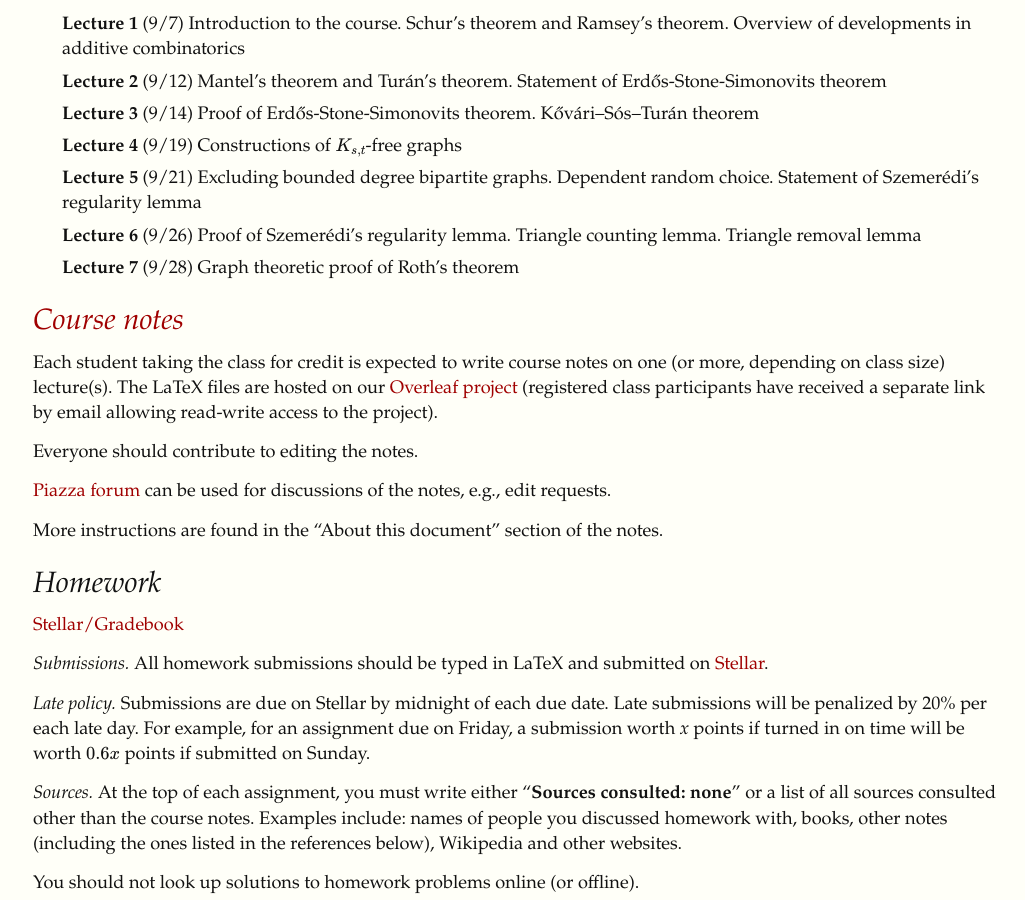
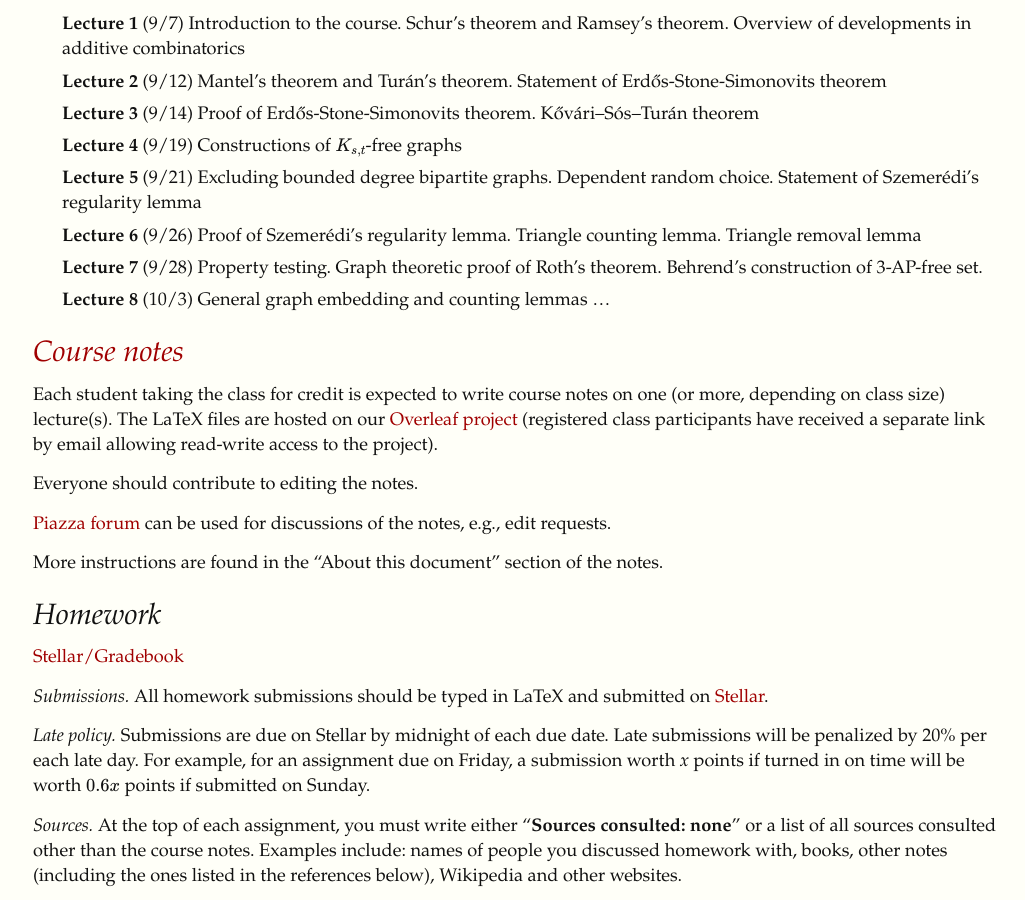
Before and after one commit to yufeizhao/yufeizhao.github.io, a Jekyll site: the page built from gtac/index.md, in a window 1280 px wide and 900 px high, scrolled down 1344 px. Shown: the whole window, without its empty margins (122-1147 px from the left). Built offline with Jekyll 4.4.1, drawn with Linux system fonts in a browser that asks for light colours; nearby versions of some CDN libraries; formulas are drawn with MathJax 3.

Commit message:
pset 2 new problems

```diff
--- a/gtac/index.md
+++ b/gtac/index.md
@@ -54,7 +54,8 @@ Although the course will be largely divided into two parts (graph theory in the
 - **Lecture 4** (9/19) Constructions of $K_{s,t}$-free graphs
 - **Lecture 5** (9/21) Excluding bounded degree bipartite graphs. Dependent random choice. Statement of Szemerédi's regularity lemma
 - **Lecture 6** (9/26) Proof of Szemerédi's regularity lemma. Triangle counting lemma. Triangle removal lemma
-- **Lecture 7** (9/28) Graph theoretic proof of Roth's theorem
+- **Lecture 7** (9/28) Property testing. Graph theoretic proof of Roth's theorem. Behrend's construction of 3-AP-free set.
+- **Lecture 8** (10/3) General graph embedding and counting lemmas ...
 
 
 ## [Course notes](https://www.overleaf.com/docs/10882601ffdwmvdgdptp/pdf.pdf)
```
Also changed, not shown: 1 other file.
